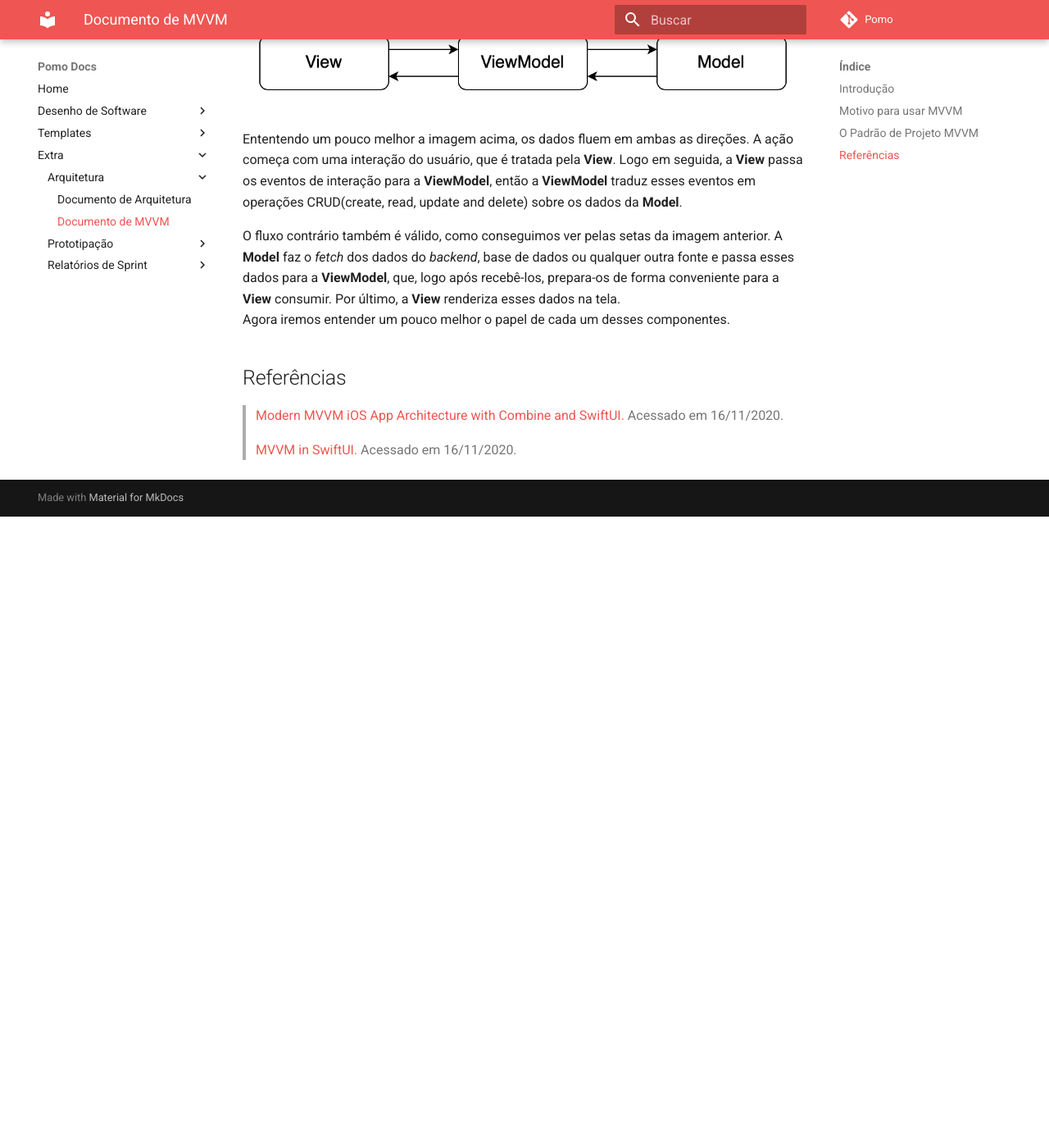
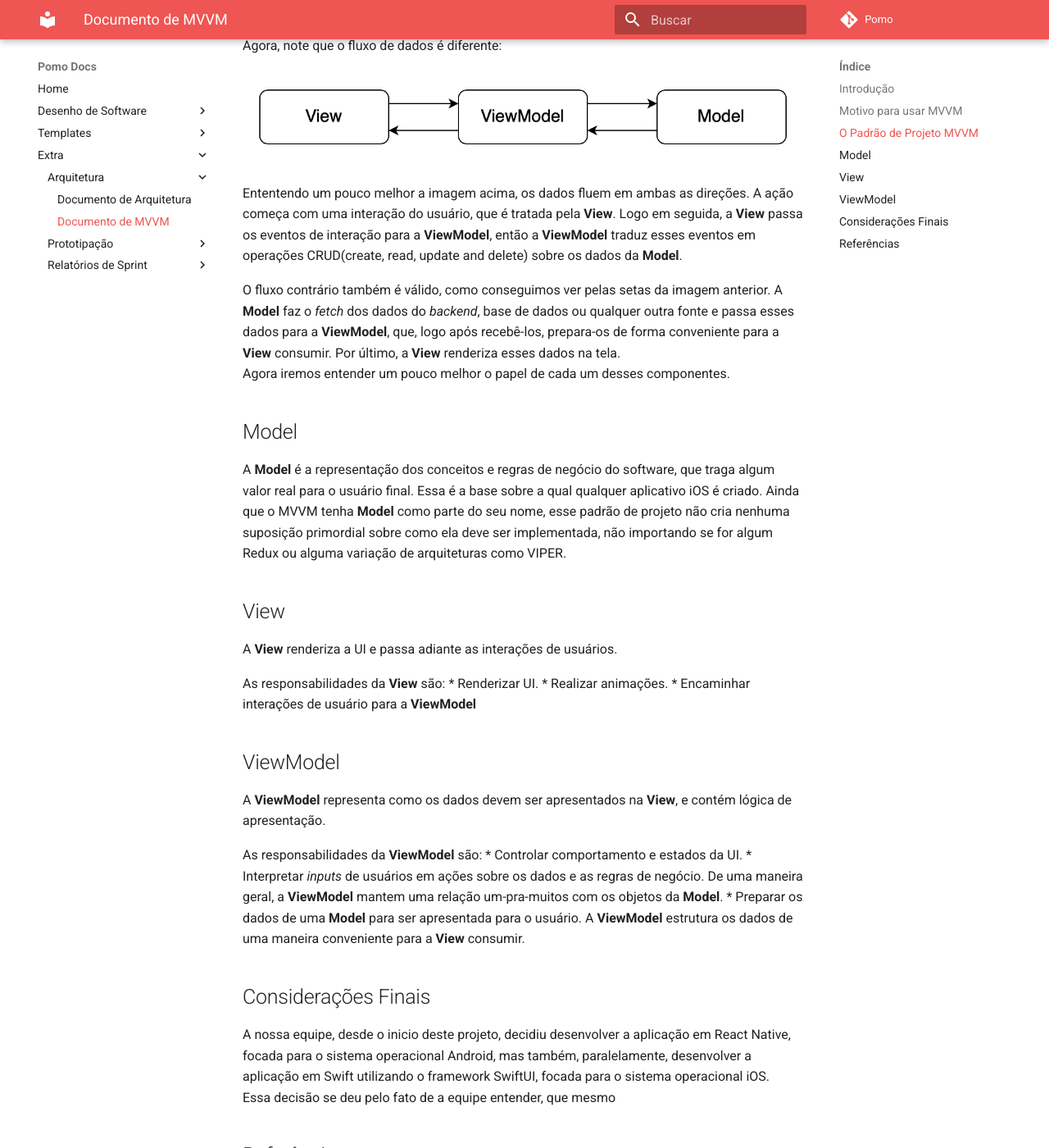
Before and after one commit to UnBArqDsw/2020.1_G6_Pomo, an MkDocs documentation site: the page built from docs/extra/arquitetura/mvvm.md, in a window 1280 px wide and 1400 px high, scrolled down 1584 px. Shown: the whole window at 82% size. Built offline with MkDocs 1.6.1 and Material for MkDocs 9.7.7, drawn with Linux system fonts in a browser that asks for light colours; comment, search, counter and statistics services are not loaded; before the commit the page ends 2214 px from its top, so only the background shows below that; some of the changed text lies outside the part shown.

Commit message:
[FEATURE]#56 Adicionando explicação dos componentes do modelo mvvm.
Co-authored-by: Marco Antonio <markinlimac@gmail.com>

```diff
--- a/docs/extra/arquitetura/mvvm.md
+++ b/docs/extra/arquitetura/mvvm.md
@@ -3,6 +3,7 @@
 |    Data    | Versão |               Descrição                |                             Autor                             |
 | :--------: | :----: | :------------------------------------: | :-----------------------------------------------------------: |
 | 16/11/2020 |  1.0   | Criação do artefato | [João Gabriel Antunes](https://github.com/flyerjohn) |
+| 16/11/2020 |  1.1   | Adição dos papéis dos componentes do MVVM | [João Gabriel Antunes](https://github.com/flyerjohn)<br> [Marco Antonio](https://github.com/markinlimac) |
 
 ## Introdução
 
@@ -47,7 +48,36 @@ Ententendo um pouco melhor a imagem acima, os dados fluem em ambas as direções
 O fluxo contrário também é válido, como conseguimos ver pelas setas da imagem anterior. A **Model** faz o *fetch* dos dados do *backend*, base de dados ou qualquer outra fonte e passa esses dados para a **ViewModel**, que, logo após recebê-los, prepara-os de forma conveniente para a **View** consumir. Por último, a **View** renderiza esses dados na tela.<br>
 Agora iremos entender um pouco melhor o papel de cada um desses componentes.
 
+## Model
+
+A **Model** é a representação dos conceitos e regras de negócio do software, que traga algum valor real para o usuário final. Essa é a base sobre a qual qualquer aplicativo iOS é criado. Ainda que o MVVM tenha **Model** como parte do seu nome, esse padrão de projeto não cria nenhuma suposição primordial sobre como ela deve ser implementada, não importando se for algum Redux ou alguma variação de arquiteturas como VIPER.
+
+## View
+
+A **View** renderiza a UI e passa adiante as interações de usuários.
+
+As responsabilidades da **View** são:
+* Renderizar UI.
+* Realizar animações.
+* Encaminhar interações de usuário para a **ViewModel**
+
+## ViewModel
+
+A **ViewModel** representa como os dados devem ser apresentados na **View**, e contém lógica de apresentação.
+
+As responsabilidades da **ViewModel** são:
+* Controlar comportamento e estados da UI.
+* Interpretar *inputs* de usuários em ações sobre os dados e as regras de negócio. De uma maneira geral, a **ViewModel** mantem uma relação um-pra-muitos com os objetos da **Model**.
+* Preparar os dados de uma **Model** para ser apresentada para o usuário. A **ViewModel** estrutura os dados de uma maneira conveniente para a **View** consumir.
+
+## Considerações Finais
+
+A nossa equipe, desde o inicio deste projeto, decidiu desenvolver a aplicação em React Native, focada para o sistema operacional Android, mas também, paralelamente, desenvolver a aplicação em Swift utilizando o framework SwiftUI, focada para o sistema operacional iOS.<br>
+Essa decisão se deu pelo fato de a equipe entender, que mesmo
+
+
 ## Referências
+
 > [Modern MVVM iOS App Architecture with Combine and SwiftUI.](https://www.vadimbulavin.com/modern-mvvm-ios-app-architecture-with-combine-and-swiftui/) Acessado em 16/11/2020.
 
 > [MVVM in SwiftUI.](https://medium.com/flawless-app-stories/mvvm-in-swiftui-8a2e9cc2964a) Acessado em 16/11/2020.
```
